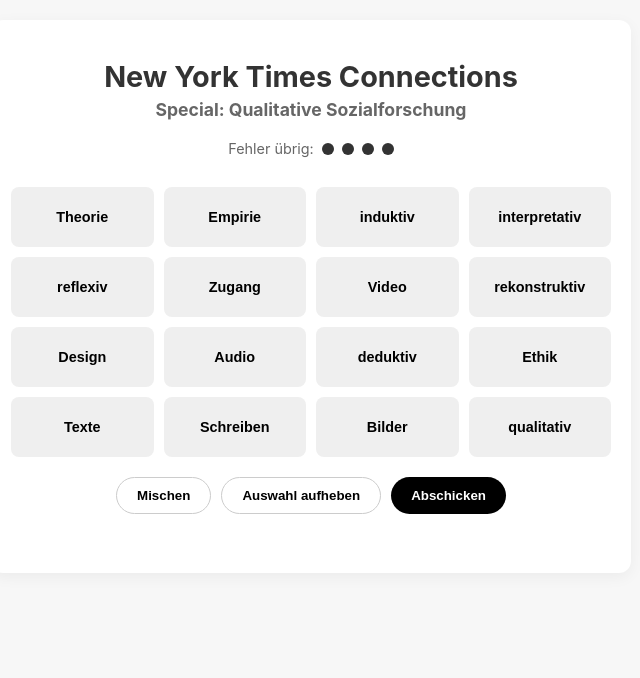
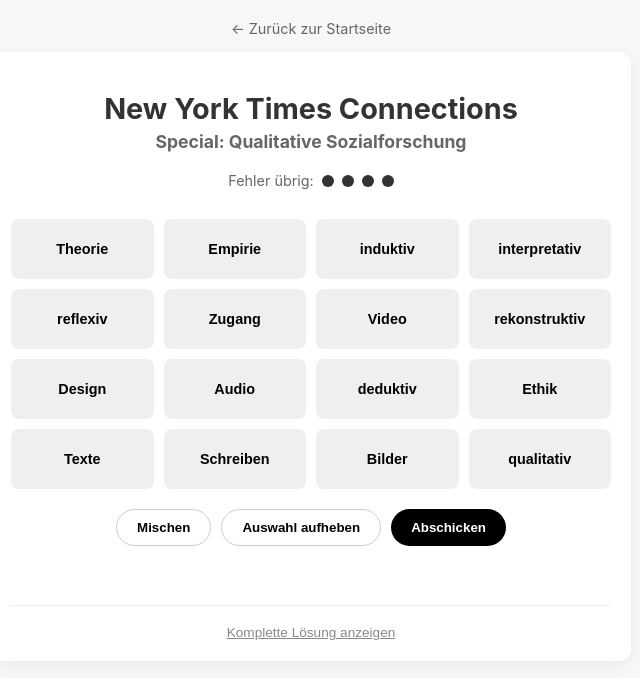
Before and after one commit to dariatisch/quiz, a plain HTML site: page quali.html in a window 1280 px wide. Shown: the whole page, without its empty margins (329-969 px from the left). Drawn offline with Linux system fonts and the light colour scheme.

Commit message:
Update quali.html

```diff
--- a/quali.html
+++ b/quali.html
@@ -26,6 +26,17 @@
             margin-top: 0;
             margin-bottom: 20px;
             text-align: center;
+        }
+        .nav-back {
+            margin-bottom: 15px;
+            font-size: 0.9rem;
+        }
+        .nav-back a {
+            color: #666;
+            text-decoration: none;
+        }
+        .nav-back a:hover {
+            text-decoration: underline;
         }
         .game-container {
             max-width: 600px;
@@ -139,6 +150,23 @@
         button.btn-primary:hover {
             background-color: #333;
         }
+        .solution-section {
+            text-align: center;
+            margin-top: 20px;
+            border-top: 1px solid #eee;
+            padding-top: 15px;
+        }
+        button.btn-solution {
+            background: none;
+            border: none;
+            color: #888;
+            font-size: 0.85rem;
+            cursor: pointer;
+            text-decoration: underline;
+        }
+        button.btn-solution:hover {
+            color: #333;
+        }
         .status-bar {
             text-align: center;
             font-size: 0.95rem;
@@ -172,6 +200,10 @@
 </head>
 <body>
 
+<div class="nav-back">
+    <a href="index.html">← Zurück zur Startseite</a>
+</div>
+
 <div class="game-container">
     <h1>New York Times Connections</h1>
     <h2>Special: Qualitative Sozialforschung</h2>
@@ -195,6 +227,10 @@
     </div>
 
     <div class="status-bar" id="status-bar"></div>
+
+    <div class="solution-section">
+        <button class="btn-solution" onclick="showFullSolution()">Komplette Lösung anzeigen</button>
+    </div>
 </div>
 
 <script>
@@ -350,6 +386,19 @@
         }
     }
 
+    function showFullSolution() {
+        solvedCategories = groups.map(g => ({
+            ...g,
+            guessed: true
+        }));
+        currentTiles = [];
+        selectedTiles = [];
+        renderSolvedGroups();
+        renderGrid();
+        showStatus("Lösung vollständig aufgedeckt.", "blue");
+        document.getElementById('action-controls').style.display = 'none';
+    }
+
     function renderSolvedGroups() {
         const container = document.getElementById('solved-groups');
         container.innerHTML = '';
```
